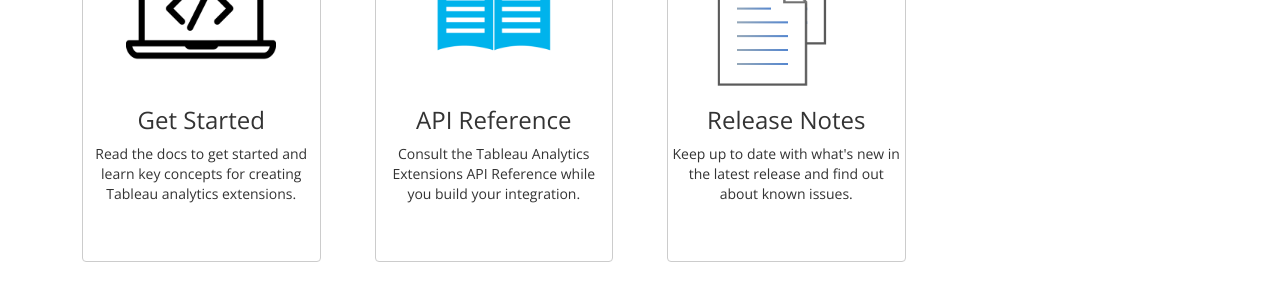
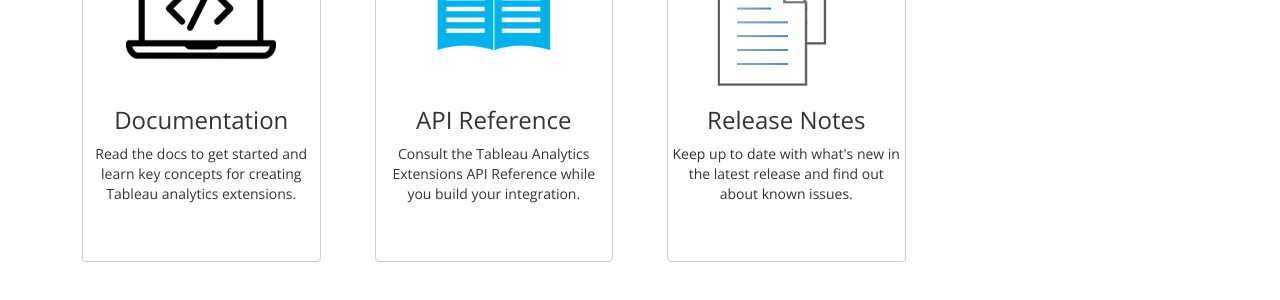
Before and after one commit to tableau/analytics-extensions-api, a Jekyll site: the page built from index.html, in a window 1280 px wide and 925 px high. Shown: the part 490-790 px from the top of the window. Built offline with Jekyll 4.4.1, drawn with Linux system fonts in a browser that asks for light colours; nearby versions of some CDN libraries.

Commit message:
Update index.html

```diff
--- a/index.html
+++ b/index.html
@@ -13,7 +13,7 @@
         <div class="thumbnail thumb-home" >
             <a href="{{ site.baseurl }}/docs/ae_intro.html"><img src="{{ site.baseurl }}/assets/docs.png" class="img-home" alt="Documentation"></a>
             <div class="caption" style="padding: 0">
-                <h3>Get Started</h3>
+                <h3>Documentation</h3>
                 <p>Read the docs to get started and learn key concepts for creating Tableau analytics extensions.
             </div>
         </div>
```
